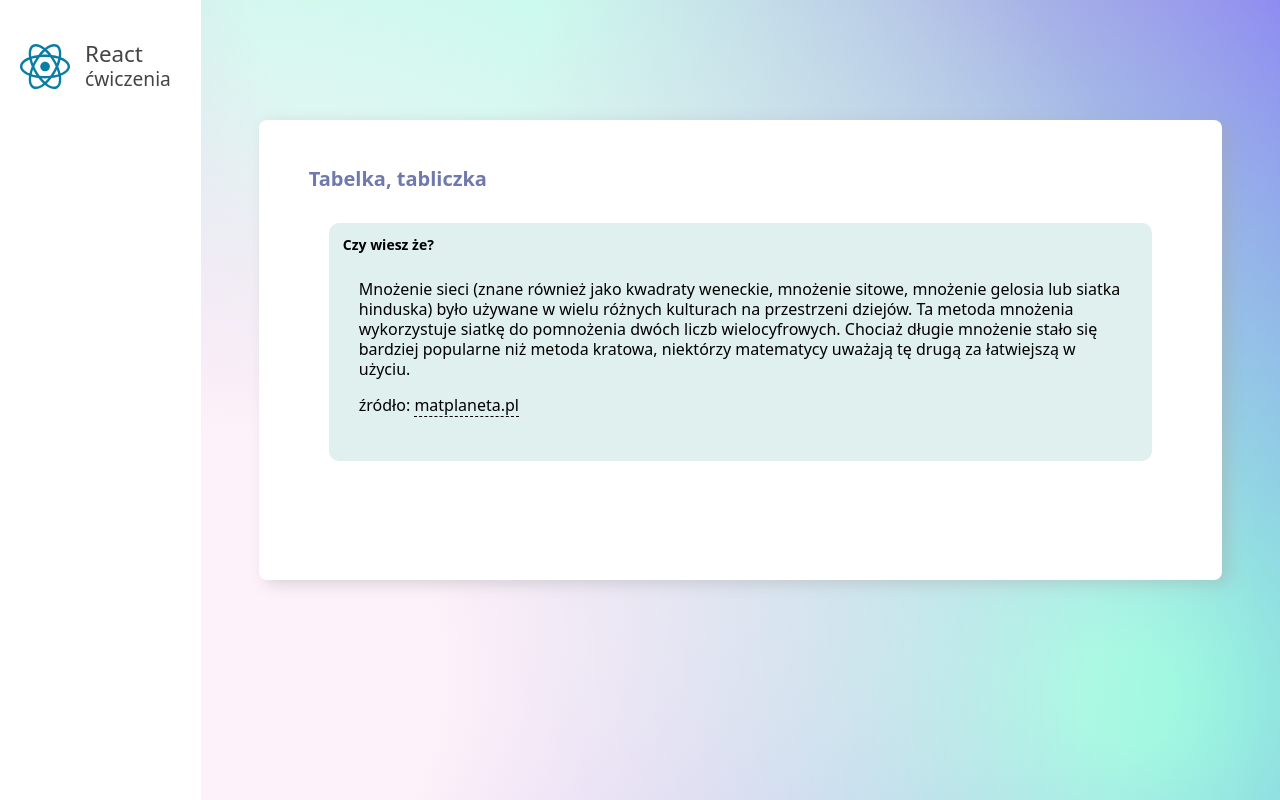
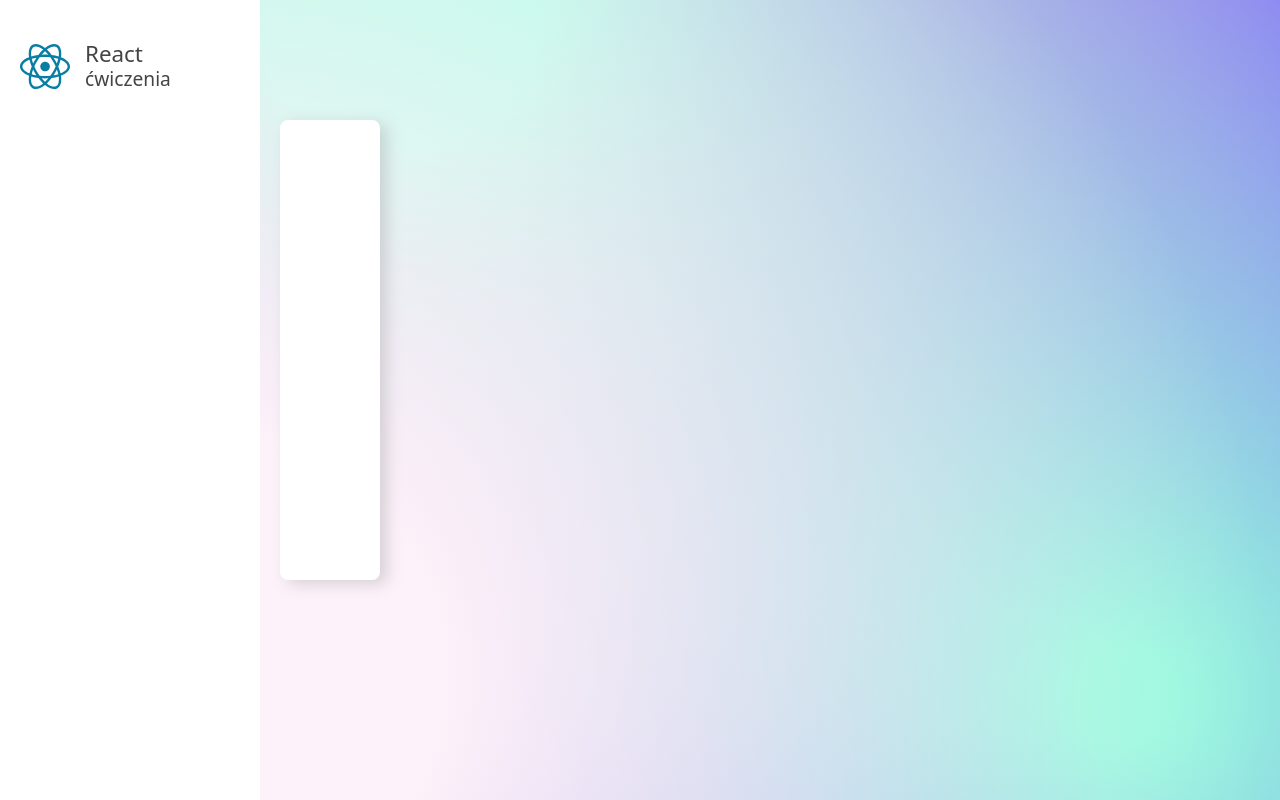
Before and after one commit to rbrzegowy/react-podstawowy-cwiczenia, a React (Vite) app: page / in a window 1280 px wide. Built offline with nearby package versions, Linux system fonts and the light colour scheme.

Commit message:
app clean

```diff
--- a/src/components/app/App.tsx
+++ b/src/components/app/App.tsx
@@ -3,7 +3,6 @@ import ValidHTML from '../valid-html/ValidHTML'
 import './App.scss'
 import './Exercises.scss'
 import s from './App.module.scss'
-import MultiplicationTable from '../multiplication-table/MultiplicationTable'
 
 function App() {
   return (
@@ -12,7 +11,6 @@ function App() {
       <main className={s.main}>
         <div className={s.card}>
           <ValidHTML />
-          <MultiplicationTable />
         </div>
       </main>
     </>
```
